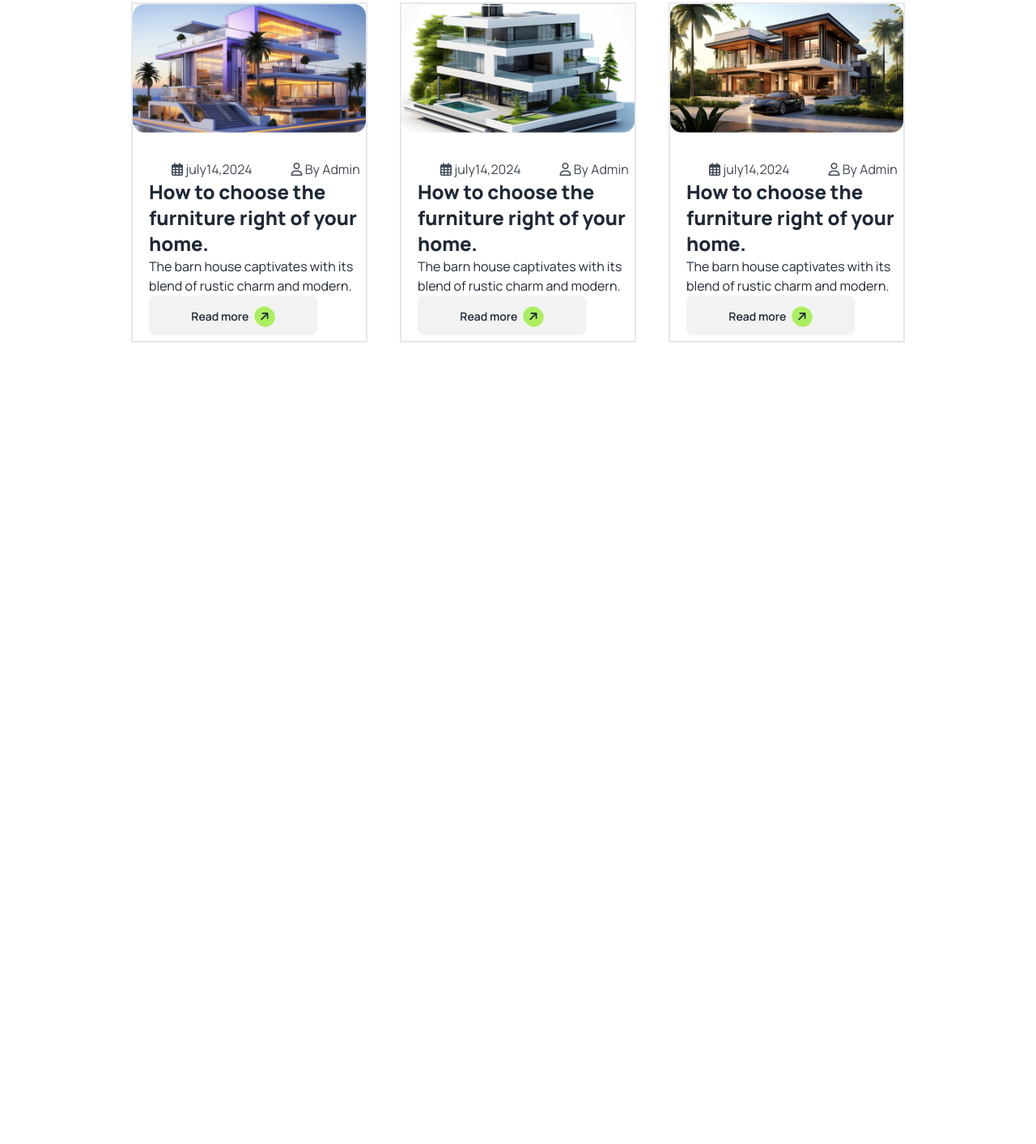
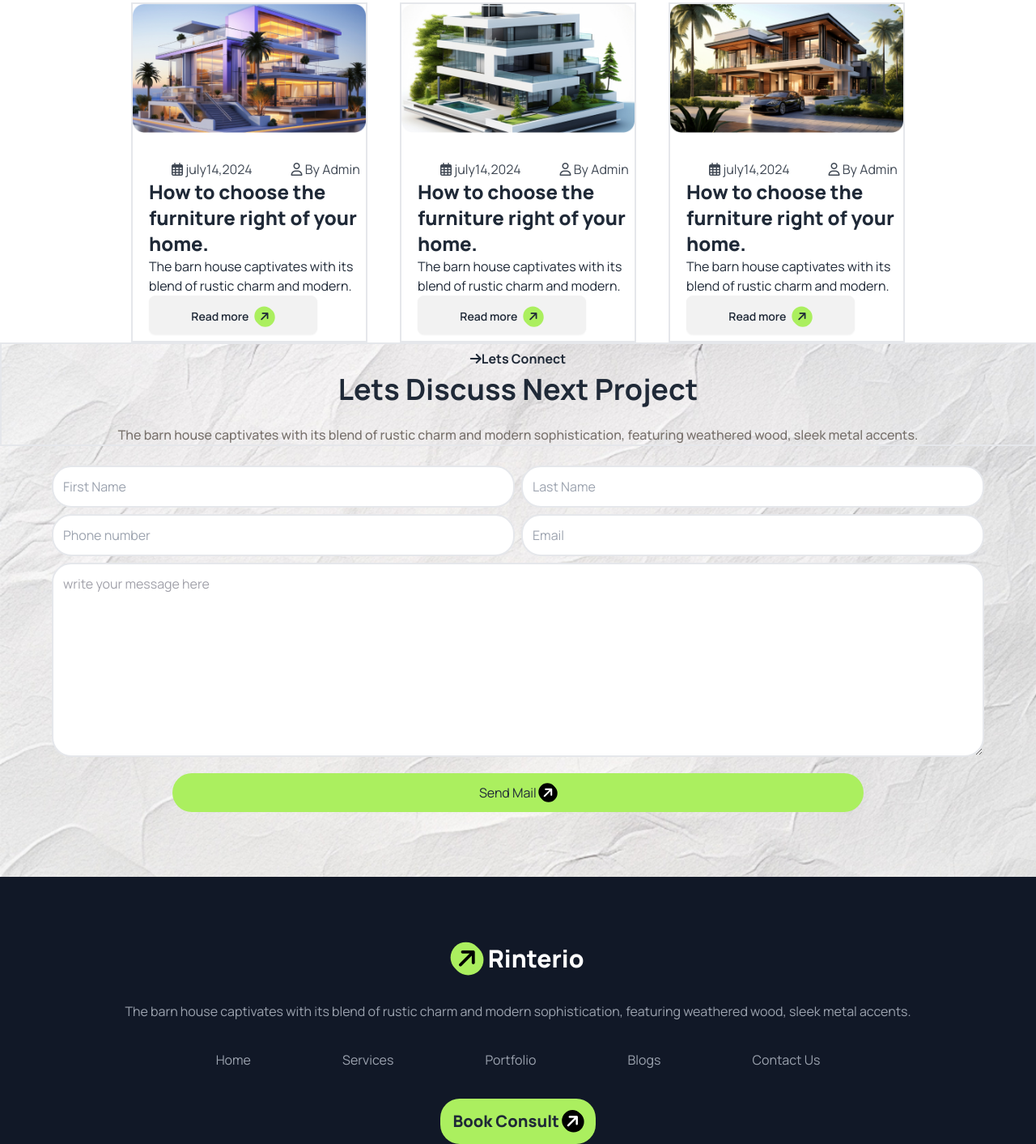
Before and after one commit to hassankhsalar/PH-assignment-3, a plain HTML site: page index.html in a window 1280 px wide. Shown: the part 2704-4117 px from the top of the page at 81% size. Before the commit the page ends 3127 px from the top, so only its background shows below. Drawn offline with nearby package versions, Linux system fonts and the light colour scheme.

Commit message:
almost done

```diff
--- a/index.html
+++ b/index.html
@@ -338,5 +338,54 @@
 
  </section>
 
+ <!-- input page -->
+  <section style="background-image: url(./images/bg.jpg); background-size: cover; background-position: center;">
+    <!-- heading -->
+    <div class="flex flex-col justify-center items-center border-2 px-3 text-center">
+      <h5 class="text-base font-bold px-2.5 py-1.5"><i class="fa-solid fa-arrow-right"></i>Lets Connect</h5>
+      <h1 class="text-4xl font-bold">Lets Discuss Next Project</h1>
+      <p class="text-base font-medium text-stone-500 pt-6">The barn house captivates with its blend of rustic charm and modern sophistication, featuring weathered wood, sleek metal accents.</p>
+    </div>
+    <!-- form div-->
+     <div class="container mx-auto  gap-2 pt-6 px-16 justify-center items-center grid sm:grid-cols-1 md:grid-cols-2 lg:grid-cols-2 ">
+      <input class=" border-2 w-full px-3 py-3 rounded-3xl " placeholder="First Name" type="text" name="" id="">
+      <input class=" border-2 w-full px-3 py-3 rounded-3xl " placeholder="Last Name" type="text">
+      <input class=" border-2 w-full px-3 py-3 rounded-3xl " placeholder="Phone number" type="text">
+      <input class=" border-2 w-full px-3 py-3 rounded-3xl " placeholder="Email" type="email" name="" id="">
+      <textarea class="md:col-span-2 border-2 w-full h-60 rounded-3xl text-zinc-400 pl-3 pt-3
+      " name="" id="">write your message here</textarea>
+
+     </div>
+     <div class="pt-5 flex justify-center items-center
+     pb-20">
+     <button class="container w-4/6 h-12 rounded-3xl bg-neon ">Send Mail <i class="fa-solid -rotate-45 fa-arrow-right rounded-full px-1 py-1 text-white bg-black"></i></button>
+    </div>
+
+
+  </section>
+
+  <!-- footer -->
+   <section class="bg-gray-900 flex flex-col justify-center items-center">
+    <div class="flex flex-col justify-center items-center  px-3 text-center pt-20">
+      <h3 class="text-white font-extrabold	text-3xl"><i class="fa-solid -rotate-45 fa-arrow-right rounded-full px-1.5 py-1.5  bg-neon text-black"></i>  Rinterio</h3>
+      <p class="text-gray-400 pt-8">
+        The barn house captivates with its blend of rustic charm and modern sophistication, featuring weathered wood, sleek metal accents.
+      </p>
+    </div>
+    <div class="w-7/12 mx-auto pt-9">
+      <ul class="flex text-gray-400 justify-between text-base font-normal	">
+        <li><a href="">Home</a></li>
+        <li><a href="">Services</a></li>
+        <li><a href="">Portfolio</a></li>
+        <li><a href="">Blogs</a></li>
+        <li><a href="">Contact Us</a></li>
+      </ul>
+    </div>
+    <div class="pt-9">
+      <button class=" w-48 h-14 rounded-3xl bg-neon text-xl font-extrabold	">Book Consult <i class="fa-solid -rotate-45 fa-arrow-right rounded-full px-1 py-1 text-white bg-black"></i></button>
+    </div>
+
+   </section>
+
 </body>
 </html>
```
